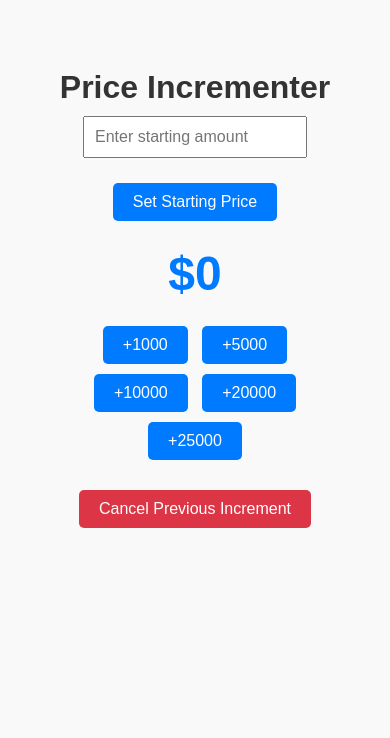
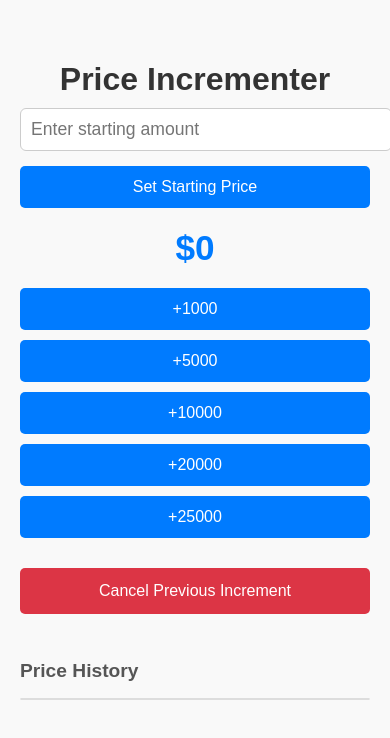
Before and after one commit to JodyVanden/price-incrementer, a plain HTML site: page index.html in a window 390 px wide. Drawn offline with Linux system fonts and the light colour scheme.

Commit message:
mobile friendly

```diff
--- a/index.html
+++ b/index.html
@@ -2,18 +2,22 @@
 <html lang="en">
 <head>
   <meta charset="UTF-8" />
+  <meta name="viewport" content="width=device-width, initial-scale=1" />
   <title>Price Incrementer</title>
   <style>
     body {
       font-family: Arial, sans-serif;
-      padding: 40px;
+      padding: 40px 20px;
       text-align: center;
       background: #f9f9f9;
+      max-width: 600px;
+      margin: auto;
     }
 
     h1 {
       margin-bottom: 10px;
       color: #333;
+      font-size: 2em;
     }
 
     .price {
@@ -21,28 +25,39 @@
       font-weight: bold;
       margin: 20px 0;
       color: #007bff;
+      word-wrap: break-word;
     }
 
     input[type="number"] {
       padding: 10px;
-      width: 200px;
-      font-size: 1em;
-      margin-bottom: 20px;
+      width: 80%;
+      max-width: 300px;
+      font-size: 1.1em;
+      margin-bottom: 15px;
+      border-radius: 6px;
+      border: 1px solid #ccc;
     }
 
     .buttons {
       margin: 20px 0;
+      display: flex;
+      flex-wrap: wrap;
+      justify-content: center;
+      gap: 10px;
     }
 
     button {
-      margin: 5px;
-      padding: 10px 20px;
+      flex: 1 1 120px;
+      min-width: 120px;
+      padding: 12px 10px;
       font-size: 1em;
       border: none;
       background: #007bff;
       color: #fff;
       border-radius: 5px;
       cursor: pointer;
+      transition: background 0.3s ease;
+      white-space: nowrap;
     }
 
     button:hover {
@@ -51,10 +66,67 @@
 
     .cancel-button {
       background: #dc3545;
+      width: 100%;
+      max-width: 300px;
+      margin: 10px auto 0;
+      padding: 14px 0;
     }
 
     .cancel-button:hover {
       background: #a71d2a;
+    }
+
+    .history {
+      margin-top: 30px;
+      text-align: left;
+      display: inline-block;
+      width: 100%;
+      max-width: 300px;
+    }
+
+    .history h2 {
+      margin-bottom: 10px;
+      color: #555;
+      font-size: 1.2em;
+    }
+
+    .history ul {
+      list-style: none;
+      padding: 0;
+      max-height: 250px;
+      overflow-y: auto;
+      border: 1px solid #ddd;
+      border-radius: 5px;
+      background: #fff;
+    }
+
+    .history li {
+      padding: 8px 12px;
+      border-bottom: 1px solid #eee;
+      font-size: 1em;
+    }
+
+    .history li:last-child {
+      border-bottom: none;
+    }
+
+    @media (max-width: 400px) {
+      .price {
+        font-size: 2.2em;
+      }
+
+      button {
+        min-width: 100%;
+      }
+
+      input[type="number"] {
+        width: 100%;
+        max-width: none;
+      }
+
+      .history {
+        max-width: 100%;
+      }
     }
   </style>
 </head>
@@ -76,8 +148,11 @@
     <button onclick="increment(25000)">+25000</button>
   </div>
 
-  <div>
-    <button class="cancel-button" onclick="cancelLast()">Cancel Previous Increment</button>
+  <button class="cancel-button" onclick="cancelLast()">Cancel Previous Increment</button>
+
+  <div class="history">
+    <h2>Price History</h2>
+    <ul id="historyList"></ul>
   </div>
 
   <script>
@@ -91,28 +166,39 @@
         return;
       }
       price = startAmount;
-      history = [];
+      history = [price];
       updateDisplay();
     }
 
     function increment(amount) {
-      history.push(amount);
       price += amount;
+      history.push(price);
       updateDisplay();
     }
 
     function cancelLast() {
-      if (history.length === 0) {
+      if (history.length <= 1) {
         alert("No increments to cancel.");
         return;
       }
-      const lastAmount = history.pop();
-      price -= lastAmount;
+      history.pop();
+      price = history[history.length - 1];
       updateDisplay();
     }
 
     function updateDisplay() {
       document.getElementById('price').textContent = price.toLocaleString();
+      renderHistory();
+    }
+
+    function renderHistory() {
+      const historyList = document.getElementById('historyList');
+      historyList.innerHTML = '';
+      history.slice().reverse().forEach(p => {
+        const li = document.createElement('li');
+        li.textContent = `$${p.toLocaleString()}`;
+        historyList.appendChild(li);
+      });
     }
   </script>
 </body>
```
